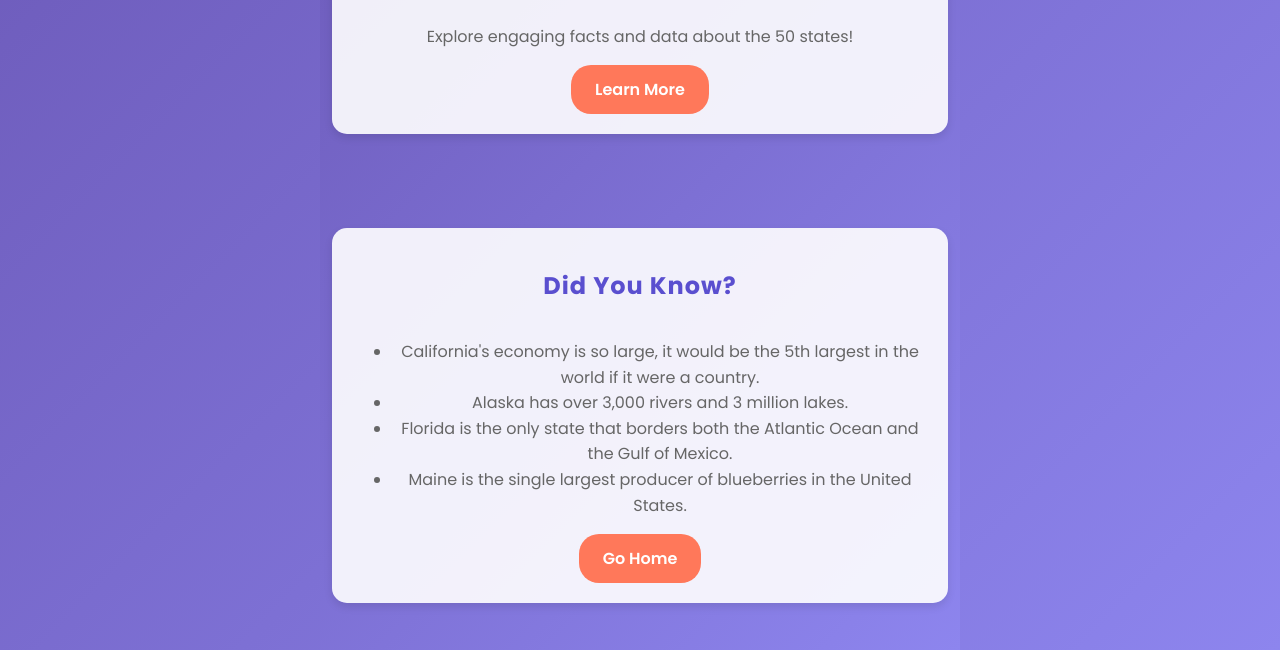
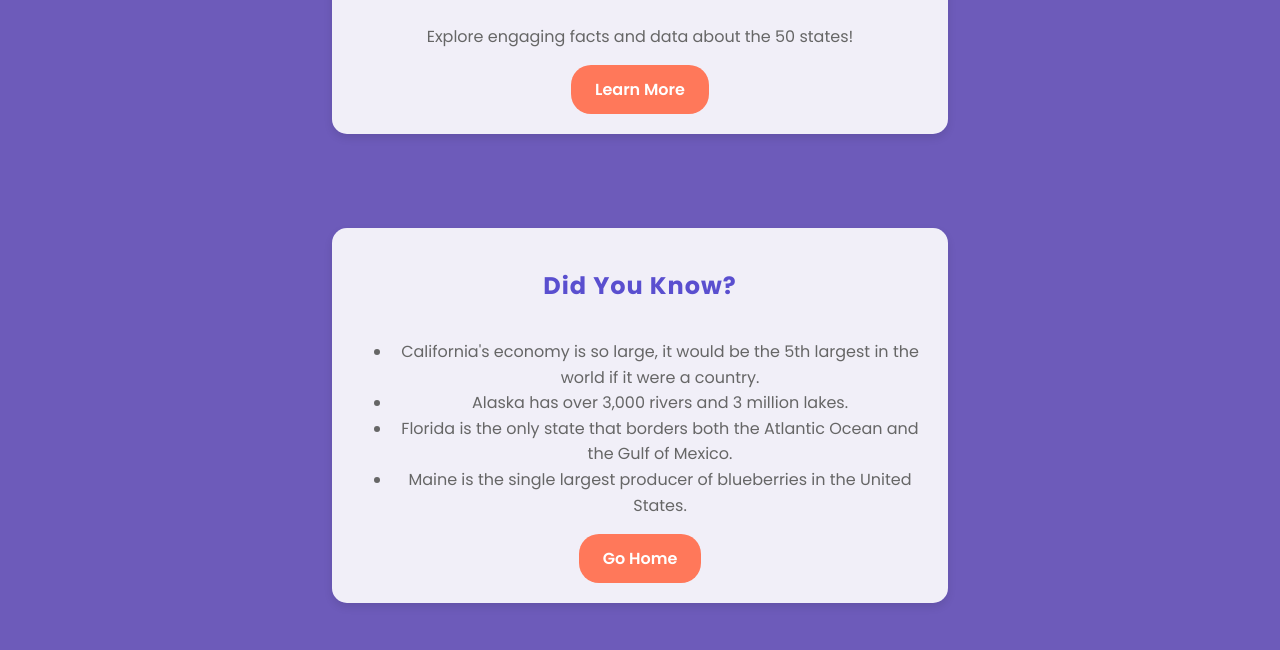
Before and after one commit to Menghengleap/Backend_final, a website: page views/index.html in a window 1280 px wide. Shown: the part 150-800 px from the top of the page. Drawn offline with Linux system fonts and the light colour scheme; files that its build step writes are made by us from their sources.

Commit message:
last edit

```diff
--- a/public/css/style.css
+++ b/public/css/style.css
@@ -12,7 +12,7 @@ html, body {
     justify-content: center; /* Centering content vertically */
     text-align: center;
     font-family: 'Poppins', sans-serif;
-    background: linear-gradient(135deg, #6D5BBA 0%, #8D85EE 100%); /* Stylish gradient background */
+    background: linear-gradient(135deg, #6D5BBA 0%, #6D5BBA 100%); /* Stylish gradient background */
     background-size: cover;
     background-repeat: no-repeat;
     background-position: center;
```
